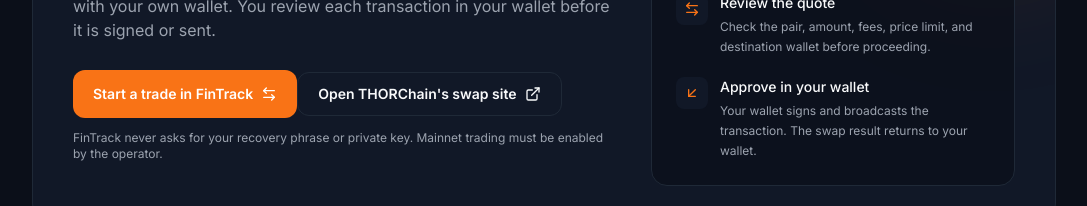
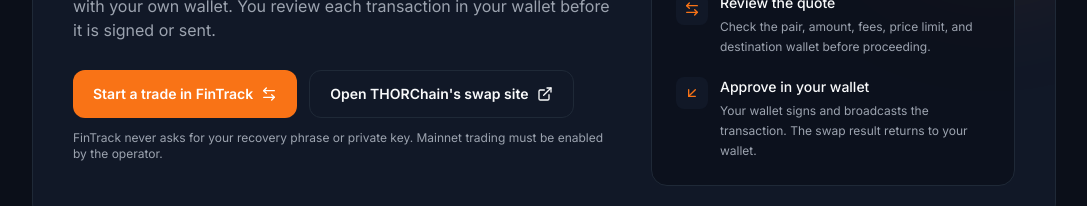
Before and after one commit to Haris0324/FinTrack, a Next.js app in the folder web/: page /dashboard/trade in a window 1280 px wide. Shown: the part 197-403 px from the top of the page, without its empty margins (96-1183 px from the left). Built offline with nearby package versions, Linux system fonts and the light colour scheme.

Commit message:
fix: add Bitcoin trading navigation and CTA spacing

```diff
--- a/web/src/app/dashboard/trade/page.tsx
+++ b/web/src/app/dashboard/trade/page.tsx
@@ -20,9 +20,10 @@
             <p className="mt-4 max-w-2xl text-sm leading-6 text-muted md:text-base">
               Request a live THORChain quote and trade BTC ↔ ETH from FinTrack with your own wallet. You review each transaction in your wallet before it is signed or sent.
             </p>
+            <div className="mt-7 flex flex-wrap gap-3">
               <Link
                 href="/dashboard/bitcoin-quote"
-              className="mt-7 inline-flex min-h-12 items-center justify-center gap-2 rounded-xl bg-primary px-5 py-3 text-sm font-semibold text-white transition hover:bg-primary-hover focus:outline-none focus:ring-2 focus:ring-primary focus:ring-offset-2 focus:ring-offset-background"
+                className="inline-flex min-h-12 items-center justify-center gap-2 rounded-xl bg-primary px-5 py-3 text-sm font-semibold text-white transition hover:bg-primary-hover focus:outline-none focus:ring-2 focus:ring-primary focus:ring-offset-2 focus:ring-offset-background"
               >
                 Start a trade in FinTrack
                 <ArrowLeftRight className="h-4 w-4" />
@@ -31,11 +32,12 @@
                 href={SWAP_URL}
                 target="_blank"
                 rel="noopener noreferrer"
-              className="mt-3 inline-flex min-h-11 items-center justify-center gap-2 rounded-xl border border-card-border px-5 py-2.5 text-sm font-semibold text-foreground transition hover:bg-background"
+                className="inline-flex min-h-12 items-center justify-center gap-2 rounded-xl border border-card-border px-5 py-3 text-sm font-semibold text-foreground transition hover:bg-background"
               >
                 Open THORChain&apos;s swap site
                 <ExternalLink className="h-4 w-4" />
               </a>
+            </div>
             <p className="mt-3 text-xs text-muted">FinTrack never asks for your recovery phrase or private key. Mainnet trading must be enabled by the operator.</p>
           </div>
 
--- a/web/src/components/layout/Sidebar.tsx
+++ b/web/src/components/layout/Sidebar.tsx
@@ -1,7 +1,7 @@
 "use client";
 
 import Link from "next/link";
-import { LayoutDashboard, History, Bell, Settings, User as UserIcon, X } from "lucide-react";
+import { LayoutDashboard, History, Bell, Settings, ArrowLeftRight } from "lucide-react";
 import { useSession } from "next-auth/react";
 import { usePathname } from "next/navigation";
 
@@ -11,6 +11,7 @@
 
   const navItems = [
     { icon: <LayoutDashboard className="w-5 h-5" />, label: "Dashboard", href: "/dashboard" },
+    { icon: <ArrowLeftRight className="w-5 h-5" />, label: "Bitcoin Trading", href: "/dashboard/trade" },
     { icon: <Settings className="w-5 h-5" />, label: "Sentiment Analysis", href: "/dashboard/sentiment" },
     { icon: <History className="w-5 h-5" />, label: "Historical Patterns", href: "/dashboard/history" },
     { icon: <Bell className="w-5 h-5" />, label: "Predictions & Alerts", href: "/dashboard/alerts" },
```
Lines whose indentation alone changed are shown as unchanged.
